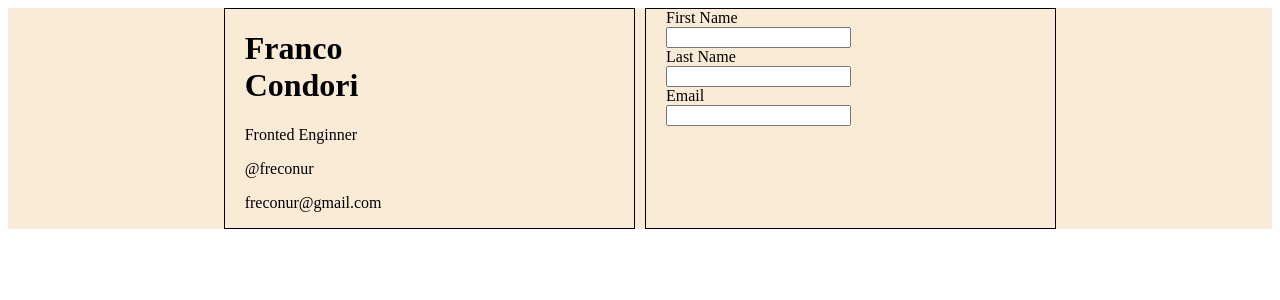
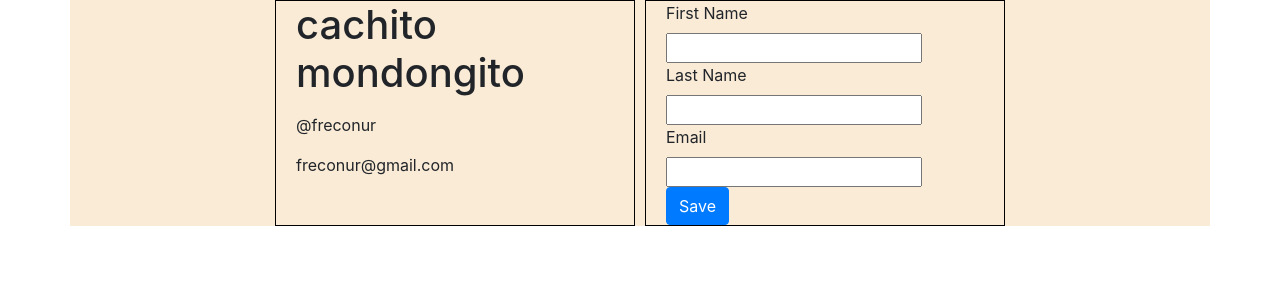
Before and after one commit to freconur/practice-forms-2, a React (Create React App) app: page / in a window 1280 px wide. Shown: the top 300 px of the page. Built offline with nearby package versions, Linux system fonts and the light colour scheme; the HTML template or start-up script is replaced by a standard one.

Commit message:
se habilito los comando de handleChange para cada uno de los input

```diff
--- a/package.json
+++ b/package.json
@@ -6,6 +6,7 @@
     "@testing-library/jest-dom": "^5.11.9",
     "@testing-library/react": "^11.2.5",
     "@testing-library/user-event": "^12.8.3",
+    "bootstrap": "^4.6.0",
     "react": "^17.0.1",
     "react-dom": "^17.0.1",
     "react-scripts": "4.0.3",
--- a/src/components/Badge.js
+++ b/src/components/Badge.js
@@ -4,10 +4,10 @@ class Badge extends React.Component {
     render() {
         return (
 					<div>
-						<h1>Franco <br /> Condori</h1>
-						<p>Fronted Enginner</p>
+						<h1>{this.props.firstName} <br /> {this.props.lastName}</h1>
+						<p>{this.props.jobs}</p>
 						<p>@freconur</p>
-						<p>freconur@gmail.com</p>
+						<p>{this.props.email}</p>
 					</div>
         )
     }
--- a/src/components/BadgesForm.js
+++ b/src/components/BadgesForm.js
@@ -1,28 +1,68 @@
 import React from 'react' ;
 
 class BadgesForm extends  React.Component {
+
+	state = {};
+
+
+	//el handleChange es un atributo del input que lo usamos como funcion para poder usar los datos a nuestro conveniencia
+	handleChange = e => {
+
+			// console.log({value: e.target.value});
+
+			//el setState ayuda a guardar los datos en memoria, pero solamente los guarda
+			this.setState({
+			//con esto podemos ver la informacion de cada uno de los inputs de nuestro form, pero se iran remplaznado segun vayamos llenandolos
+				// firstName: e.target.value,
+				// lastName: e.target.value,
+				// email: e.target.value,
+
+				//con este metodo, podremos llenar los inputs sin que se reemplaze los datos de los inputs ya que generan un valor independiente
+				[e.target.name] : e.target.value,
+
+			})
+
+	}
+	//handleChange = e => {
+	// 	this.setState ({
+	// 		[e.target.name]: e.target.value,
+
+	// 	})
+	// };
+	handleSubmit = e => {
+		e.preventDefault();
+		console.log('form was submited');
+	 }
     render() {
 			return (
 				<div>
-					<form>
+					<form onSubmit={this.handleSubmit}>
 							<div>
 								<label>First Name</label> <br />
 								<input
+								onChange={this.handleChange}
 								type="text"
-								name="fisrtName"></input>
+								name="fisrtName"
+								/>
 								</div>
 							<div>
 								<label>Last Name</label><br />
 								<input
+								onChange={this.handleChange}
 								type="text"
-								name="lastName"></input>
+								name="lastName"
+								/>
 							</div>
 							<div>
 								<label>Email</label><br />
 								<input
+								onChange={this.handleChange}
 								type="email"
-								name="email"></input>
+								name="email"
+								/>
 							</div>
+						<button onclick={this.handleSubmit} className="btn btn-primary">Save
+						</button>
 						</form>
 				</div>
 			)
--- a/src/index.js
+++ b/src/index.js
@@ -1,6 +1,6 @@
 import React from 'react';
 import ReactDOM from 'react-dom';
-// import 'bootstrap/dist/css/bootstrap.css'
+import 'bootstrap/dist/css/bootstrap.css'
 import Badge from './components/Badge';
 import App from './pages/App';
 
--- a/src/pages/App.js
+++ b/src/pages/App.js
@@ -6,7 +6,13 @@ class App extends React.Component {
     render() {
         return (
             <div className="container">
-                <div className="Badge__container"><Badge /></div>
+                <div className="Badge__container">
+                    <Badge
+                    firstName="cachito"
+										lastName="mondongito"
+										email="freconur@gmail.com"
+                    />
+                    </div>
                 <div className="BadgeForm__container"><BadgesForm /></div>
             </div>
         )
```
Also changed, not shown: 1 other file (tests, documents, lock files or other folders).
